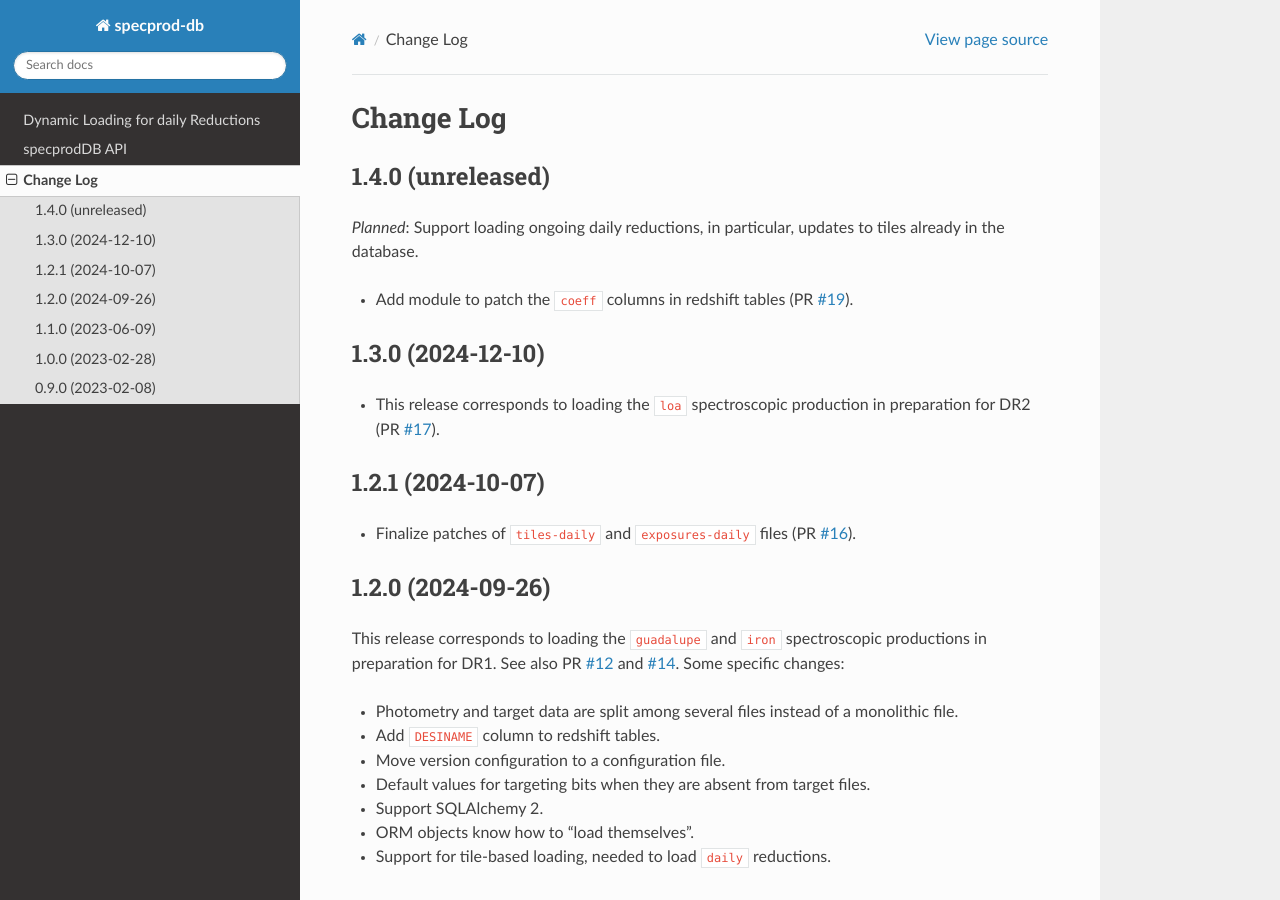
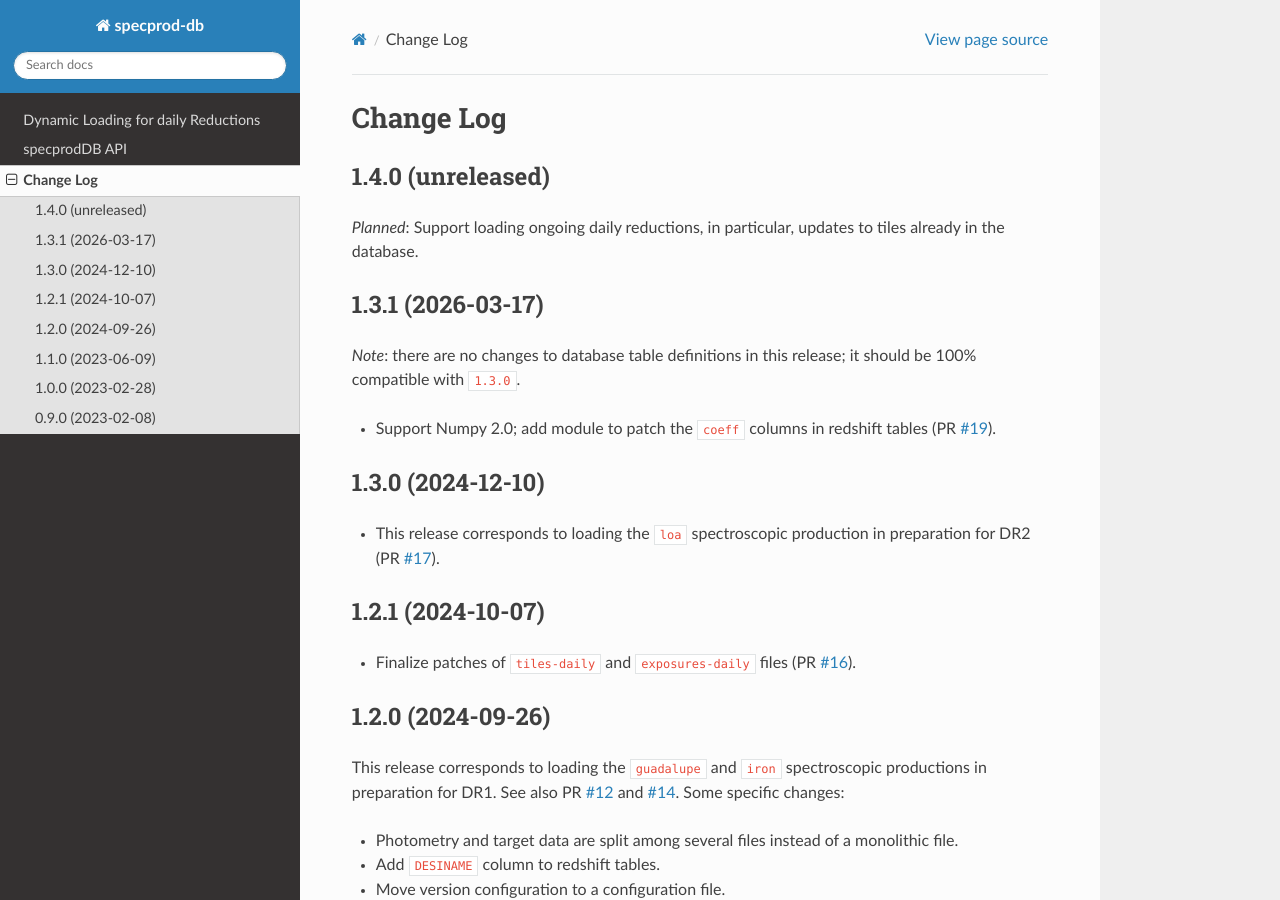
Before and after one commit to desihub/specprod-db, a Sphinx documentation site: the page built from doc/changes.rst, in a window 1280 px wide and 900 px high. Built offline with Sphinx 7.4.7 and the Read the Docs theme 3.1.0, drawn with Linux system fonts in a browser that asks for light colours.

Commit message:
preparing for next tag

```diff
--- a/doc/changes.rst
+++ b/doc/changes.rst
@@ -8,7 +8,14 @@ Change Log
 *Planned*: Support loading ongoing daily reductions, in particular, updates
 to tiles already in the database.
 
-* Add module to patch the ``coeff`` columns in redshift tables (PR `#19`_).
+
+1.3.1 (2026-03-17)
+------------------
+
+*Note*: there are no changes to database table definitions in this release;
+it should be 100% compatible with ``1.3.0``.
+
+* Support Numpy 2.0; add module to patch the ``coeff`` columns in redshift tables (PR `#19`_).
 
 .. _`#19`: https://github.com/desihub/specprod-db/pull/19
 
--- a/py/specprodDB/_version.py
+++ b/py/specprodDB/_version.py
@@ -1 +1 @@
-__version__ = '1.4.0.dev260'
+__version__ = '1.3.1'
```
